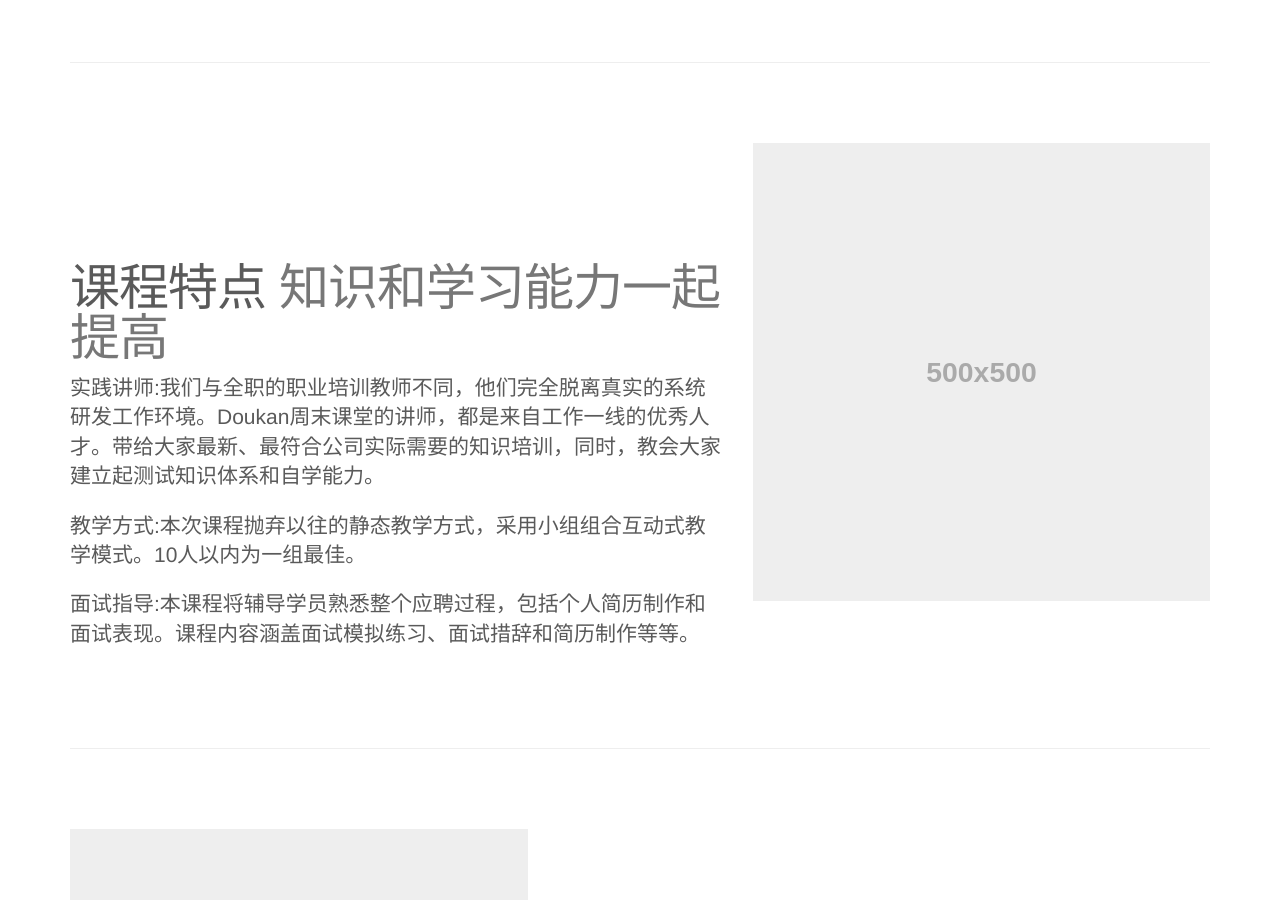
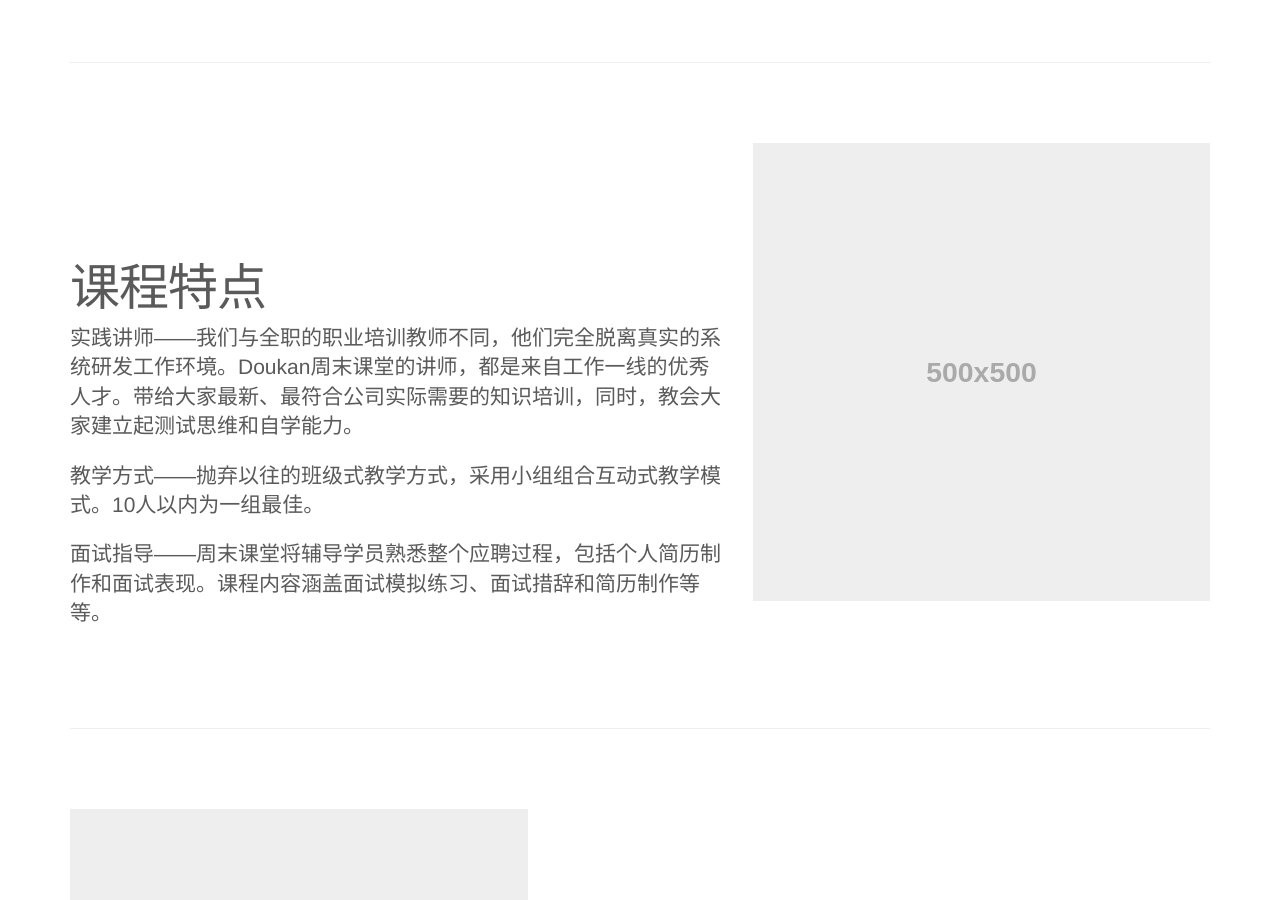
Before and after one commit to guming/myblog, a Jekyll site: the page index.html, which Jekyll copies as it is, in a window 1280 px wide and 900 px high, scrolled down 955 px. Built offline with Jekyll 4.4.1, drawn with Linux system fonts in a browser that asks for light colours; nearby versions of some CDN libraries; some of the changed text lies outside the part shown.

Commit message:
add new pages

```diff
--- a/index.html
+++ b/index.html
@@ -158,10 +158,10 @@
 
       <div class="row featurette">
         <div class="col-md-7">
-          <h2 class="featurette-heading">课程特点  <span class="text-muted"> 知识和学习能力一起提高</span></h2>
-          <p class="lead">实践讲师:我们与全职的职业培训教师不同，他们完全脱离真实的系统研发工作环境。Doukan周末课堂的讲师，都是来自工作一线的优秀人才。带给大家最新、最符合公司实际需要的知识培训，同时，教会大家建立起测试知识体系和自学能力。</p>
-          <p class="lead">教学方式:本次课程抛弃以往的静态教学方式，采用小组组合互动式教学模式。10人以内为一组最佳。</p>
-          <p class="lead">面试指导:本课程将辅导学员熟悉整个应聘过程，包括个人简历制作和面试表现。课程内容涵盖面试模拟练习、面试措辞和简历制作等等。</p>
+          <h2 class="featurette-heading">课程特点  <span class="text-muted"> </span></h2>
+          <p class="lead">实践讲师——我们与全职的职业培训教师不同，他们完全脱离真实的系统研发工作环境。Doukan周末课堂的讲师，都是来自工作一线的优秀人才。带给大家最新、最符合公司实际需要的知识培训，同时，教会大家建立起测试思维和自学能力。</p>
+          <p class="lead">教学方式——抛弃以往的班级式教学方式，采用小组组合互动式教学模式。10人以内为一组最佳。</p>
+          <p class="lead">面试指导——周末课堂将辅导学员熟悉整个应聘过程，包括个人简历制作和面试表现。课程内容涵盖面试模拟练习、面试措辞和简历制作等等。</p>
         </div>
         <div class="col-md-5">
           <img class="featurette-image img-responsive" data-src="holder.js/500x500/auto" alt="Generic placeholder image">
```
